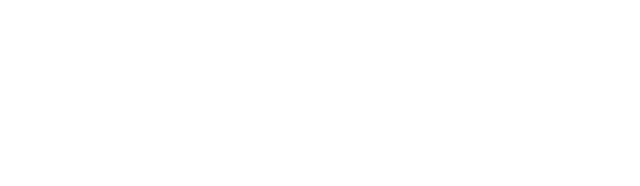
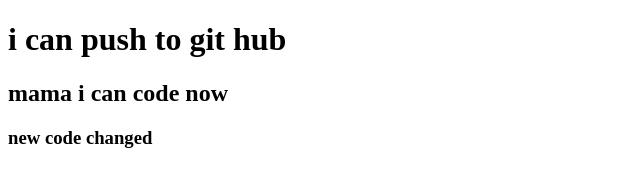
Before and after one commit to rakibabdullah97/my-first-repo, a plain HTML site: page index.html in a window 1280 px wide. Shown: the whole page, without its empty margins (0-640 px from the left). Drawn offline with Linux system fonts and the light colour scheme.

Commit message:
added header

```diff
--- a/index.html
+++ b/index.html
@@ -7,6 +7,11 @@
     <title>My first Github Repo</title>
 </head>
 <body>
+    <h1>i can push to git hub</h1>
+    <h2>
+        mama i can code now
+    </h2>
+    <h3>new code changed</h3>
 
 </body>
 </html>
```
